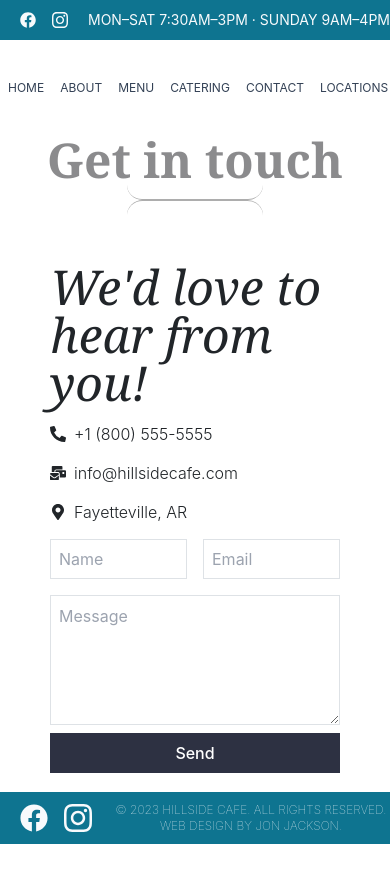
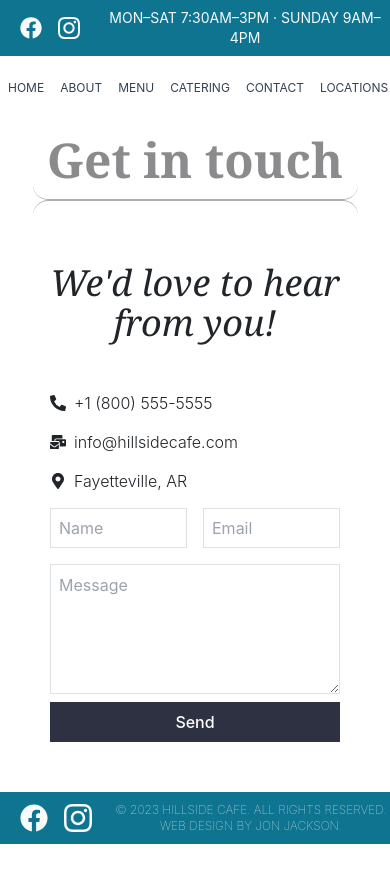
Before and after one commit to jonteal/coffee-shop-react, a React (Vite) app: page /contact in a window 390 px wide. Shown: the top 882 px of the page. Built offline with nearby package versions, Linux system fonts and the light colour scheme.

Commit message:
mobile style looks god

```diff
--- a/src/components/header/Header.jsx
+++ b/src/components/header/Header.jsx
@@ -5,10 +5,10 @@ export const Header = () => {
     <div className="bg-cyan-700 py-2 flex flex-row items-center fixed top-0 left-0 w-full text-slate-50 text-center z-10 sm:justify-between">
       <div className="flex flex-row">
         <a href="">
-          <FaFacebook className="px-1 text-2xl ml-3 mr-2" />
+          <FaFacebook className="px-1 text-3xl ml-3 mr-2" />
         </a>
         <a href="">
-          <FaInstagram className="px-1 text-2xl mr-3" />
+          <FaInstagram className="px-1 text-3xl mr-3" />
         </a>
       </div>
       <p className="text-sm">MON–SAT 7:30AM–3PM · SUNDAY 9AM–4PM</p>
--- a/src/components/navLink/NavLink.jsx
+++ b/src/components/navLink/NavLink.jsx
@@ -3,7 +3,7 @@ import { Link } from "react-router-dom";
 const NavLink = ({ label, location }) => {
   return (
     <Link
-      className="px-2 cursor-pointer no-underline hover:underline text-slate-700 text-xs mx-0"
+      className="px-2 cursor-pointer no-underline hover:underline text-slate-700 text-xs mx-0 menu-item"
       to={location}
     >
       {label}
--- a/src/pages/catering/Catering.jsx
+++ b/src/pages/catering/Catering.jsx
@@ -23,7 +23,7 @@ export const Catering = () => {
       </div>
 
       <div className="flex flex-col md:flex-row mb-10 mx-0 md:ml-20 secondary-section-container">
-        <div className="bg-gray-800 w-full md:w-5/12 flex flex-col justify-center py-4">
+        <div className="bg-gray-800 opacity-90 w-full md:w-5/12 flex flex-col justify-center py-4">
           <p className="text-slate-50 mx-5 text-xl">
             Call 479-123-4567 or visit our contact page to place your order.
           </p>
@@ -39,9 +39,11 @@ export const Catering = () => {
 
         <div class="relative">
           <img src={SecondaryImage} className="catering-secondary-image" />
-          <div class="bg-gray-800 absolute font-bold font-serif py-3 px-10 text-slate-50 text-opacity-90 w-8/12 top-1/2 left-1/2 -translate-x-1/2 -translate-y-1/2">
-            <h2 className="text-5xl">Call us today!</h2>
-            <h3 className="text-2xl">For your future catering needs!</h3>
+          <div class="bg-gray-800 opacity-90 absolute font-serif py-3 px-10 text-slate-50 text-opacity-90 w-8/12 top-1/2 left-1/2 -translate-x-1/2 -translate-y-1/2">
+            <h2 className="text-5xl font-bold">Call us today!</h2>
+            <h3 className="text-2xl font-semibold">
+              For your future catering needs!
+            </h3>
           </div>
         </div>
       </div>
--- a/src/pages/contact/Contact.jsx
+++ b/src/pages/contact/Contact.jsx
@@ -31,26 +31,26 @@ export const Contact = () => {
       );
   };
   return (
-    <div>
+    <>
       <div className="flex flex-col items-center">
         <h1 className="text-zinc-900 text-opacity-50 font-bold text-5xl md:text-6xl font-serif mb-3">
           Get in touch
         </h1>
-        <hr className="line-break" />
       </div>
+      <hr className="line-break w-10/12 mx-auto self-center" />
       <div className="contact" id="contact-me-section">
         <div className="contact-bg"></div>
         <div className="contact-wrapper">
           <div className="contact-left">
-            <h1 className="italic text-5xl font-serif">
+            <h2 className="italic text-4xl font-serif self-center text-center mb-5">
               We'd love to hear from you!
-            </h1>
+            </h2>
 
             {/* Contact information */}
             <div className="contact-info">
               <div className="contact-info-item flex flex-row items-center">
                 <FaPhoneAlt className="mr-2" />
-                +1 (800) 555-5555
+                <a href="8005555555">+1 (800) 555-5555</a>
               </div>
               <div className="contact-info-item flex flex-row items-center">
                 <FaMailBulk className="mr-2" />
@@ -94,6 +94,6 @@ export const Contact = () => {
           </div>
         </div>
       </div>
-    </div>
+    </>
   );
 };
--- a/src/pages/navigation/Navigation.jsx
+++ b/src/pages/navigation/Navigation.jsx
@@ -1,4 +1,3 @@
-import { Fragment } from "react";
 import { Link } from "react-router-dom";
 import { Outlet } from "react-router-dom";
 import CoffeeIcon from "../../assets/coffee-logo.jpg";
@@ -6,7 +5,7 @@ import NavLink from "../../components/navLink/NavLink";
 
 export const Navigation = () => {
   return (
-    <Fragment>
+    <>
       <div className="h-20 w-full flex justify-between mb-6">
         <div className="flex flex-row justify-center items-center mx-0 mb-3 mt-12">
           <NavLink label="HOME" location="/" />
@@ -22,6 +21,6 @@ export const Navigation = () => {
       </div>
 
       <Outlet />
-    </Fragment>
+    </>
   );
 };
```
